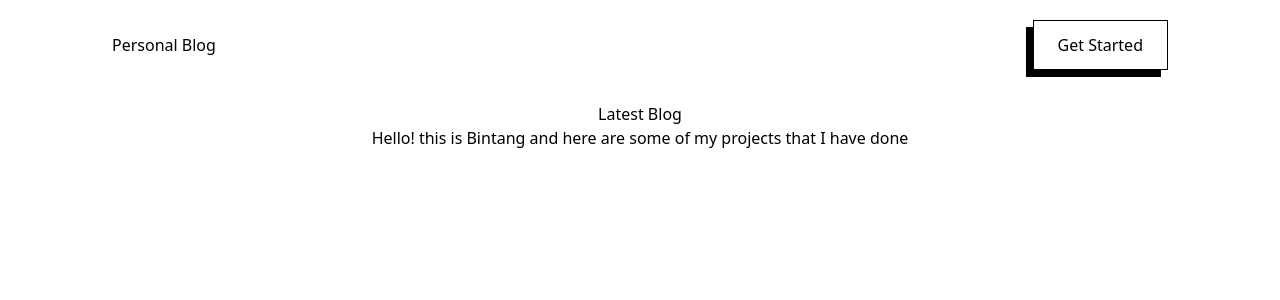
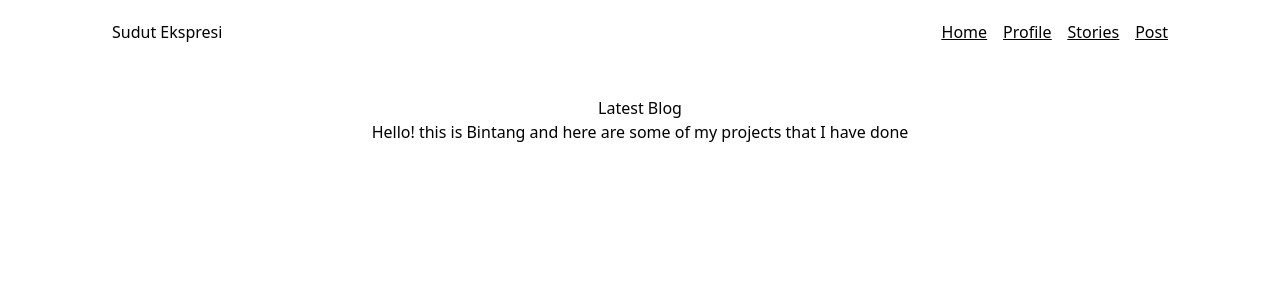
Before and after one commit to bbbintang/personal-blog, a Next.js app in the folder personal-blog/: page / in a window 1280 px wide. Shown: the top 300 px of the page. Built offline with nearby package versions, Linux system fonts and the light colour scheme.

Commit message:
creating header and linking all pages

```diff
--- a/personal-blog/Components/Header.jsx
+++ b/personal-blog/Components/Header.jsx
@@ -1,19 +1,20 @@
+import Link from 'next/link'
 import React from 'react'
 
 const Header = () => {
   return (
     <div className='py-5 px-5 md:px-12 lg:px-28'>
         <div className='flex justify-between items-center'>
-            Personal Blog
-            <button className='flex items-center gap-2 font-medium py-1 px-3 sm:py-3 sm:px-6 border border-solid border-black shadow-[-7px_7px_0px_#000000]'>
-                Get Started
-            </button>
+        <div className='font-medium'>
+            Sudut Ekspresi
         </div>
-        <div className='text-center my-8'>
-            <h1 className='text-3x1 sm:text-5x1 font-medium'>Latest Blog</h1>
-            <p>Hello! this is Bintang and here are some of my projects that I have done</p>
+        <div className='flex gap-4 underline'>
+            <Link href="/">Home</Link>
+            <Link href="/profile">Profile</Link>
+            <Link href="/stories">Stories</Link>
+            <Link href="/post">Post</Link>
         </div>
-
+        </div>
     </div>
   )
 }
--- a/personal-blog/app/page.js
+++ b/personal-blog/app/page.js
@@ -4,6 +4,10 @@ export default function Home() {
   return (
     <>
     <Header/>
+    <div className='text-center my-8'>
+      <h1 className='text-3x1 sm:text-5x1 font-medium'>Latest Blog</h1>
+      <p>Hello! this is Bintang and here are some of my projects that I have done</p>
+    </div>
     </>
   );
 }
--- /dev/null
+++ b/personal-blog/app/post/page.jsx
@@ -0,0 +1,15 @@
+import Header from '@/Components/Header'
+import React from 'react'
+
+const page = () => {
+  return (
+    <div>
+      <Header/>
+      <div>
+        <p>ini halaman post</p>
+      </div>
+    </div>
+  )
+}
+
+export default page
--- /dev/null
+++ b/personal-blog/app/profile/page.jsx
@@ -0,0 +1,15 @@
+import Header from '@/Components/Header'
+import React from 'react'
+
+const page = () => {
+  return (
+    <div>
+      <Header/>
+      <div>
+        <p>ini halaman profile</p>
+      </div>
+    </div>
+  )
+}
+
+export default page
--- /dev/null
+++ b/personal-blog/app/stories/page.jsx
@@ -0,0 +1,15 @@
+import Header from '@/Components/Header'
+import React from 'react'
+
+const page = () => {
+  return (
+    <div>
+      <Header/>
+      <div>
+        <p>ini halaman stories</p>
+      </div>
+    </div>
+  )
+}
+
+export default page
```
Also changed, not shown: personal-blog/package.json (+8 -4 lines), 1 other file (tests, documents, lock files or other folders).
